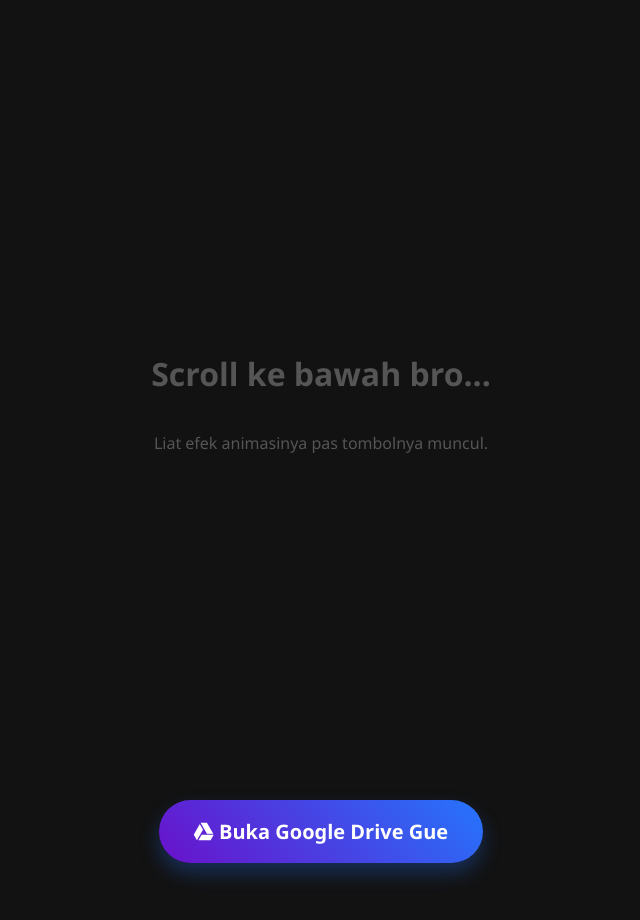
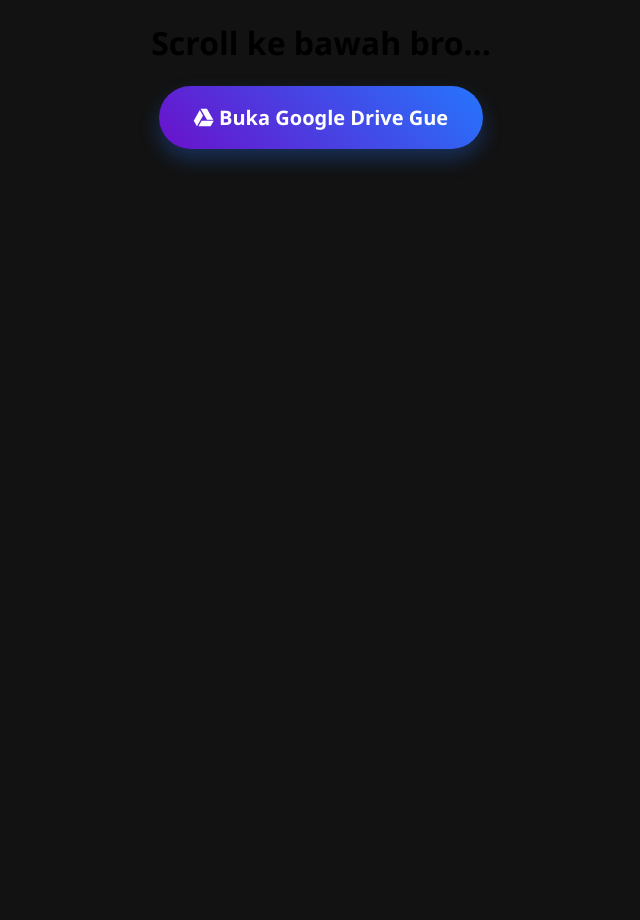
Before and after one commit to kanku-Oiric/belajar-coding-day-1, a plain HTML site: page index.html in a window 1280 px wide. Shown: the whole page, without its empty margins (319-959 px from the left). After the commit the page ends 800 px from the top, so only its background shows below. Drawn offline with Linux system fonts and the light colour scheme.

Commit message:
Update index.html

```diff
--- a/index.html
+++ b/index.html
@@ -1,26 +1,22 @@
 <!DOCTYPE html>
-<html lang="id">
+<html>
 <head>
     <meta charset="UTF-8">
     <meta name="viewport" content="width=device-width, initial-scale=1.0">
-    <title>Web Belajar Day 1</title>
-
+    <title>Web Belajar Gue</title>
     <link rel="stylesheet" href="https://cdnjs.cloudflare.com/ajax/libs/font-awesome/6.0.0/css/all.min.css">
-
     <link rel="stylesheet" href="style.css">
 </head>
 <body>
 
-    <div class="konten-atas">
-      <h1>Scroll ke bawah bro...</h1>
-      <p>Liat efek animasinya pas tombolnya muncul.</p>
-    </div>
+    <div class="spacer"><h1>Scroll ke bawah bro...</h1></div>
 
-    <a href="LINK_GOOGLE_DRIVE_LO" target="_blank" class="glowing-button">
+    <a href="https://docs.google.com/document/d/1aUkcY6VQAB1x5S3jUTFZfgbVF94LQuTEDakPp6_m-w/edit?usp=drive_link"
+       target="_blank" class="glowing-button">
        <i class="fab fa-google-drive"></i> Buka Google Drive Gue
     </a>
 
-    <div class="konten-bawah"></div>
+    <div class="spacer"></div>
 
 </body>
 </html>
```
